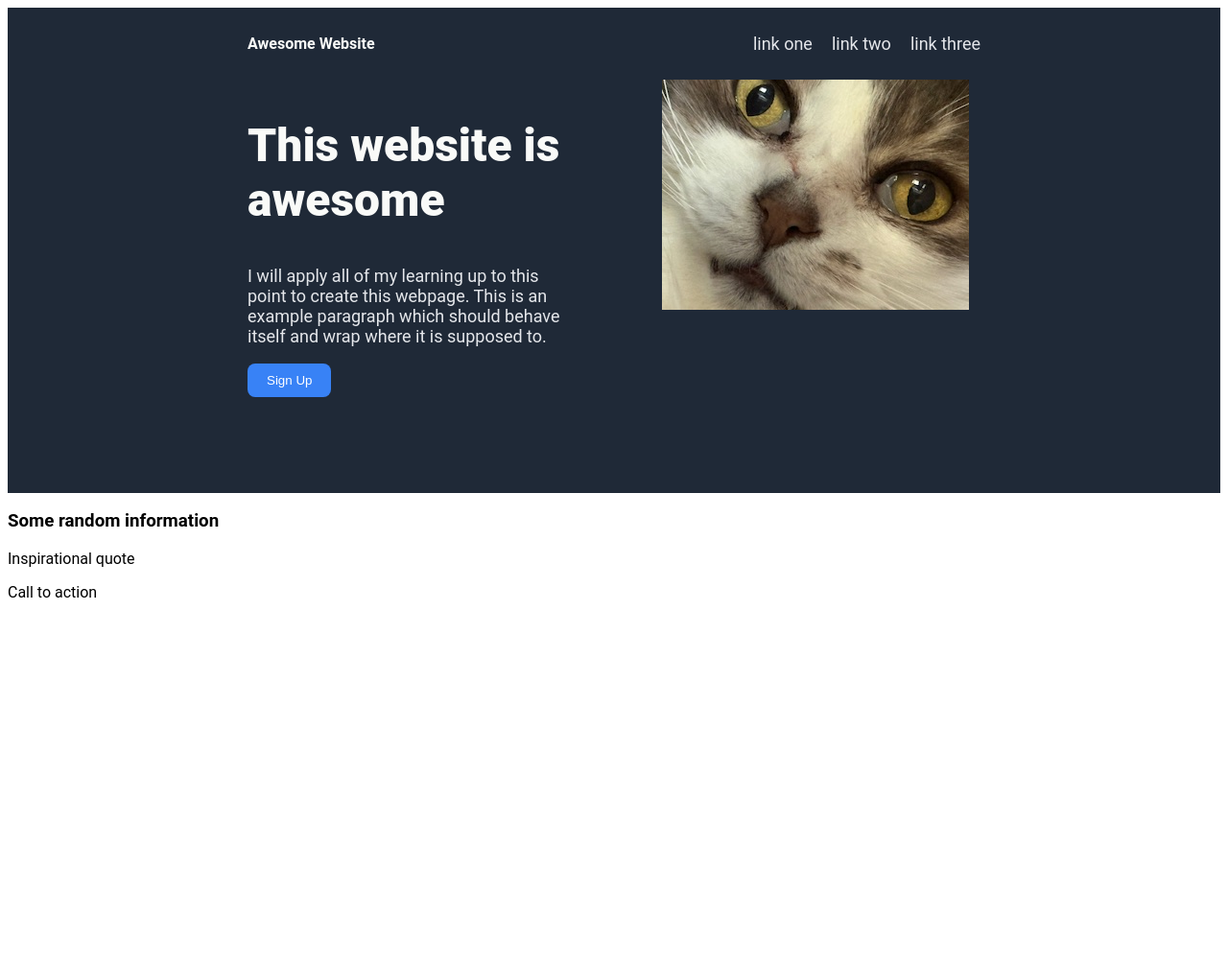
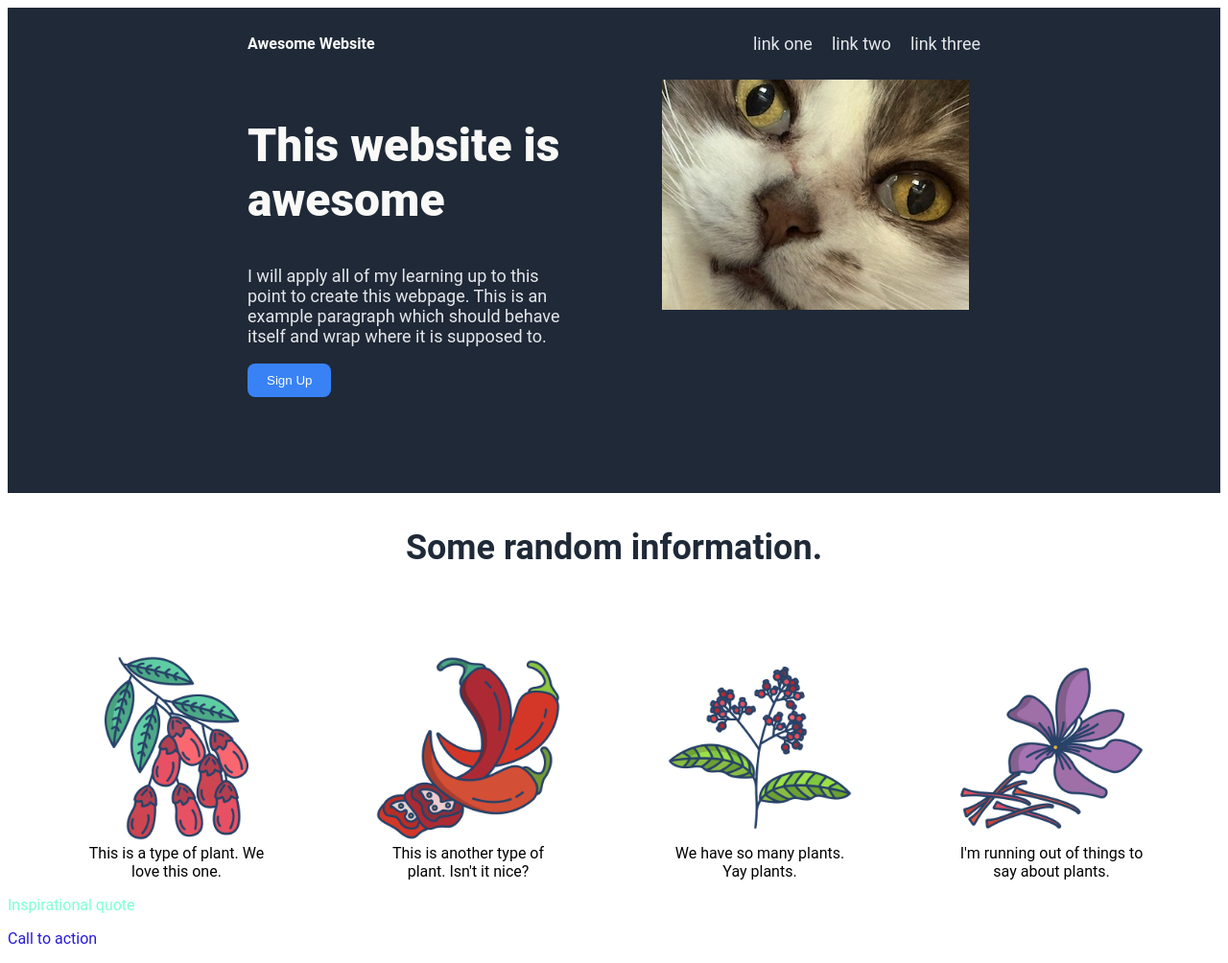
Before and after one commit to thesleepiestcryptid/landing-page-project, a plain HTML site: page index.html in a window 1280 px wide. Shown: the whole page at 96% size. Before the commit the page ends 800 px from the top, so only its background shows below. Drawn offline with Linux system fonts and the light colour scheme.

Commit message:
Completed section two of website- random info.

```diff
--- a/index.html
+++ b/index.html
@@ -28,21 +28,38 @@
                  <button class="sign-up">Sign Up</button>
                 </div>
                 <div class="box-two">
-                 <img src="photos/gandalf.jpeg">
+                 <img src="images/gandalf.jpeg">
                  </div>
             </section>
 
             <section class="column-two">
-
-                <h3>Some random information</h3>
+                <h3>Some random information.</h3>
+                <div class="plants">
+                <div class="plant">
+                    <img class= "small-img" src="images/barberry.png" alt="barberry">
+                    <div class="text">This is a type of plant. We love this one.</div>
+                </div>
+                <div class="plant">
+                    <img class= "small-img" src="images/chilli.png" alt="chili">
+                    <div class="text">This is another type of plant. Isn't it nice?</div>
+                </div>
+                <div class="plant">
+                    <img class= "small-img" alt="pepper" src="images/pepper.png">
+                    <div class="text">We have so many plants. Yay plants.</div>
+                </div>
+                <div class="plant">
+                    <img class= "small-img" alt="saffron" img src="images/saffron.png" >
+                    <div class="text">I'm running out of things to say about plants.</div>
+                </div>
+                </div>
             </section>
 
             <section class="column-three">
-                <p>Inspirational quote</p>
+                <p class="p-style-one">Inspirational quote</p>
             </section>
 
             <section class="column four">
-                <p>Call to action</p>
+                <p class="p-style-two">Call to action</p>
             </section>
 
 
--- a/style.css
+++ b/style.css
@@ -54,13 +54,10 @@ h1 {
     padding-bottom: 100px;
 }
 
-.box-one {
+.box-one, .box-two {
     flex: 1;
 }
 
-.box-two {
-    flex: 1;
-}
 
 button {
     background-color: #3882F6;
@@ -68,6 +65,54 @@ button {
     padding: 10px 20px;
     border: none;
     border-radius: 8px;
+}
+
+.p-style-one {
+
+    color:aquamarine;
+}
+
+.p-style-two {
+    color:rgb(39, 26, 216);
+}
+
+.column-two {
+   display:flex;
+    justify-content: center;
+    gap: 52px;
+    flex-direction: column;
+
+}
+
+
+h3 {
+    font-size: 36px;
+    color: #1F2937;
+    weight: 900;
+    text-align: center;
+
 
 
 }
+
+.small-img {
+
+    width: 200px;
+    height: 200px;
+}
+
+.plant {
+    display: flex;
+    flex-direction: column;
+    text-align: center;
+    align-items: center;
+    width: 200px;
+    margin: 0px 52px;
+}
+
+.plants {
+    display: flex;
+    flex-direction: row;
+    justify-content: center;
+
+}
```
Also changed, not shown: images/barberry.png (added), images/chilli.png (added), images/gandalf.jpeg (renamed from photos/gandalf.jpeg), images/pepper.png (added), images/saffron.png (added).
